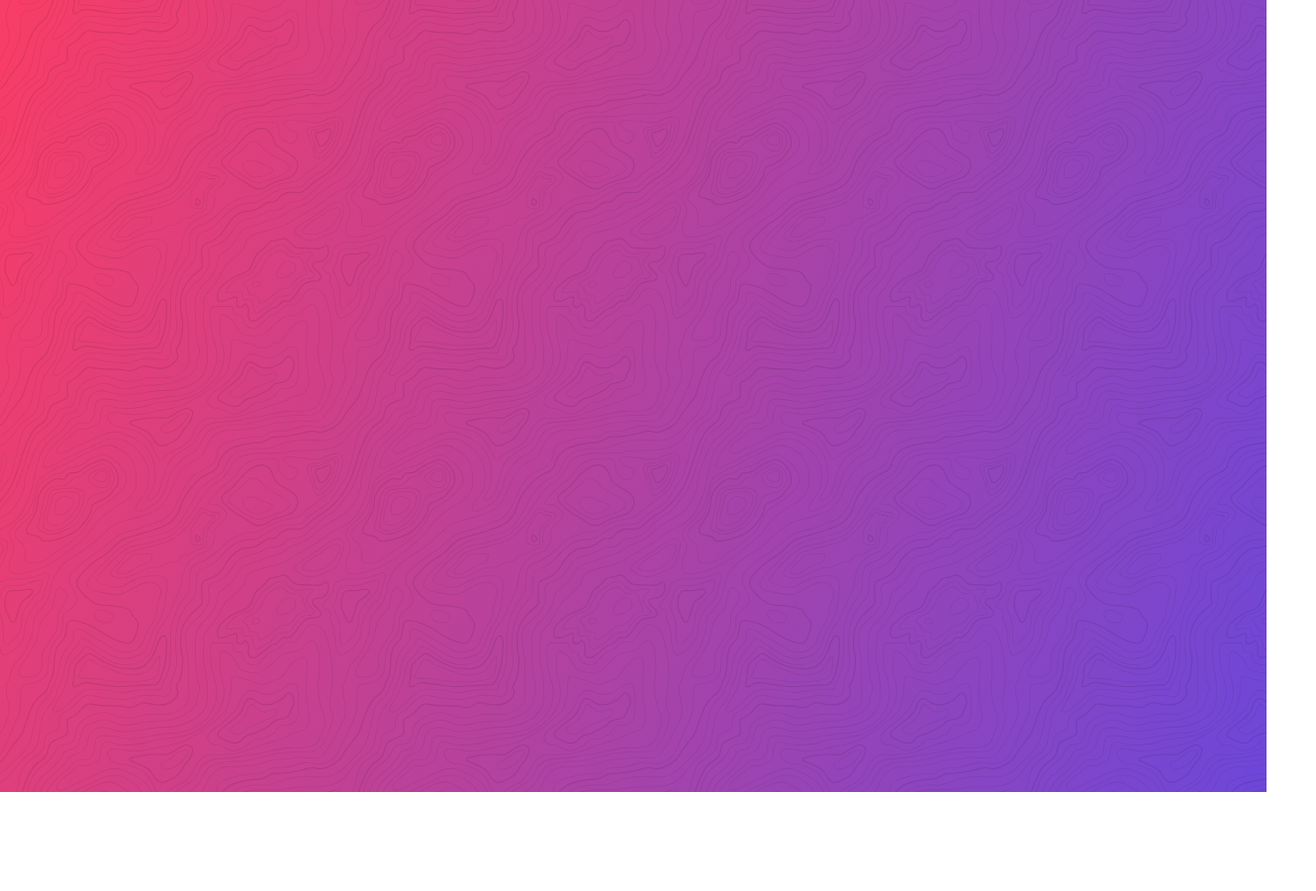
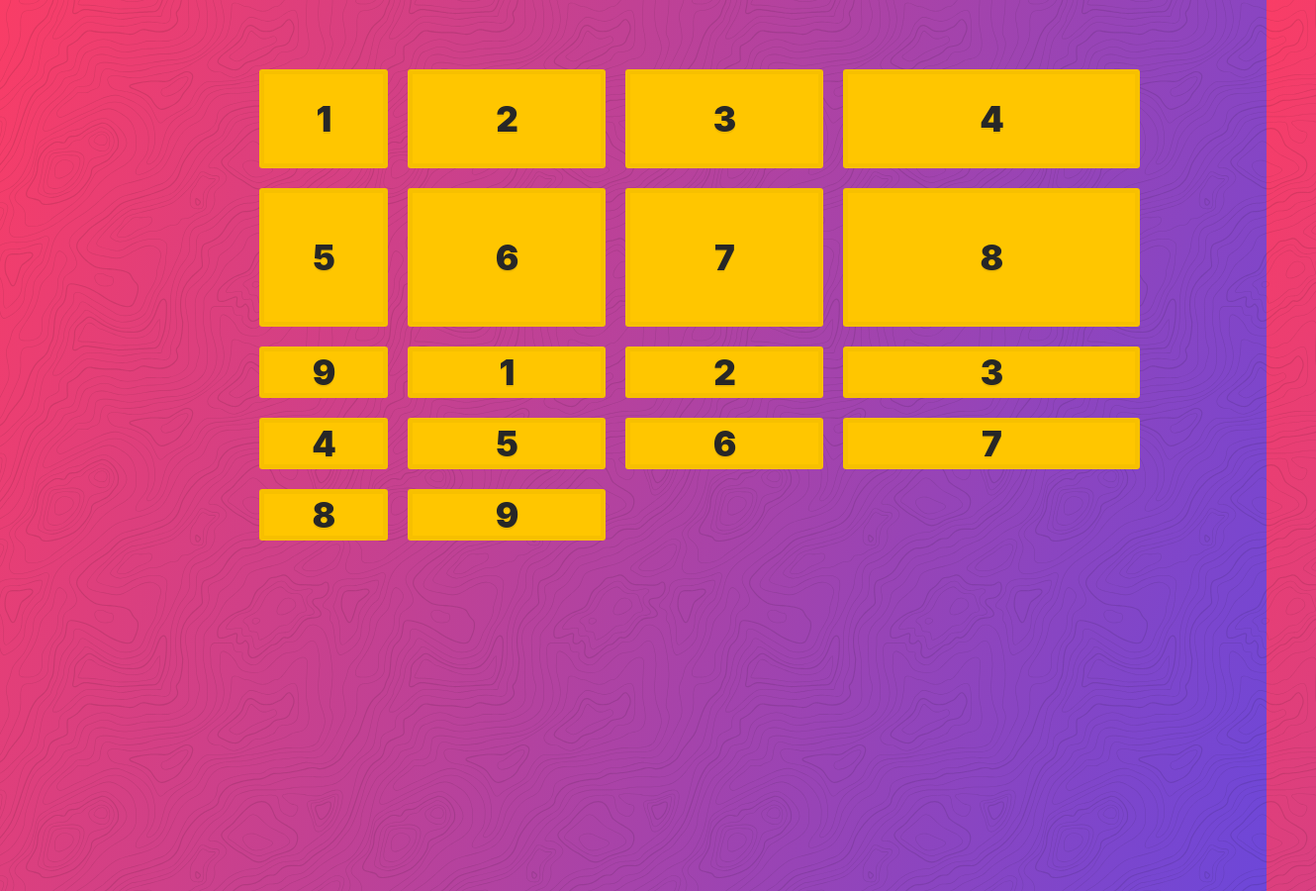
Before and after one commit to mamunsj/CSS-GRID-MASTER, a plain HTML site: page 03 - CSS Grid Fundamentals/css-grid-fundamentals-START.html in a window 1280 px wide. Shown: the whole page at 99% size, 1330 px wide, since content can reach past the window. Before the commit the page ends 800 px from the top, so only its background shows below. Drawn offline with Linux system fonts and the light colour scheme.

Commit message:
template-col and rows added

```diff
--- a/03 - CSS Grid Fundamentals/css-grid-fundamentals-START.html
+++ b/03 - CSS Grid Fundamentals/css-grid-fundamentals-START.html
@@ -1,15 +1,47 @@
 <!DOCTYPE html>
 <html lang="en">
-
-<head>
-  <meta charset="UTF-8">
-  <meta name="viewport" content="width=device-width, initial-scale=1.0">
-  <link rel="stylesheet" href="../assets/style.css">
-  <title>CSS Grid Fundamentals!</title>
-</head>
-
-<body>
-
-</body>
-
+  <head>
+    <meta charset="UTF-8" />
+    <meta name="viewport" content="width=device-width, initial-scale=1.0" />
+    <link rel="stylesheet" href="../assets/style.css" />
+    <title>CSS Grid Fundamentals!</title>
+  </head>
+  <style>
+    body {
+      width: 100%;
+      height: 100vh;
+    }
+    .container {
+      width: 70%;
+      padding: 20px;
+      display: grid;
+      margin: 0 auto;
+      grid-template-columns: 130px 200px 200px 300px;
+      grid-template-rows: 100px 140px;
+      /* it will take auto space after taking explicit portion  */
+      grid-gap: 20px;
+    }
+  </style>
+  <body>
+    <div class="container">
+      <div class="item">1</div>
+      <div class="item">2</div>
+      <div class="item">3</div>
+      <div class="item">4</div>
+      <div class="item">5</div>
+      <div class="item">6</div>
+      <div class="item">7</div>
+      <div class="item">8</div>
+      <div class="item">9</div>
+      <div class="item">1</div>
+      <div class="item">2</div>
+      <div class="item">3</div>
+      <div class="item">4</div>
+      <div class="item">5</div>
+      <div class="item">6</div>
+      <div class="item">7</div>
+      <div class="item">8</div>
+      <div class="item">9</div>
+    </div>
+  </body>
 </html>
```
